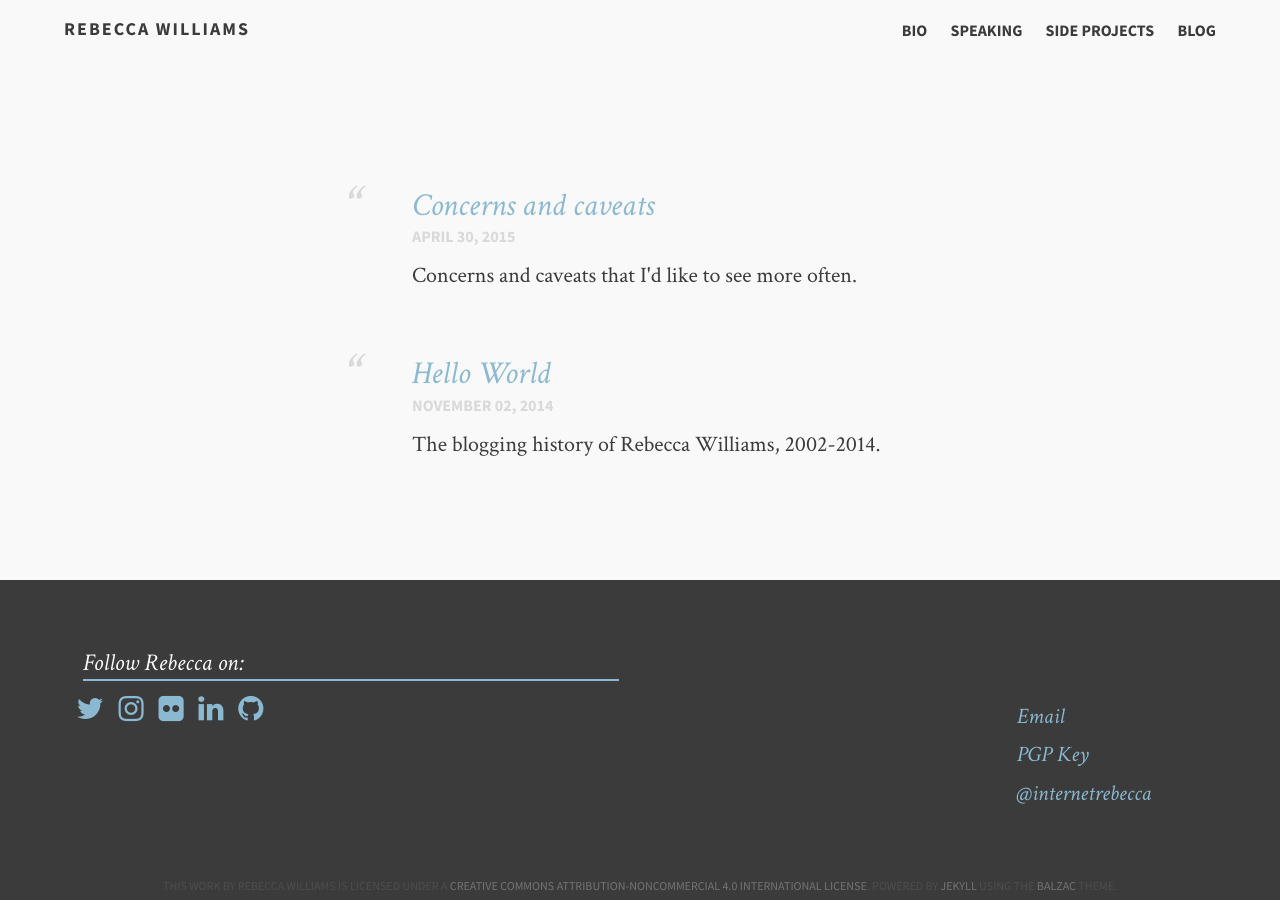
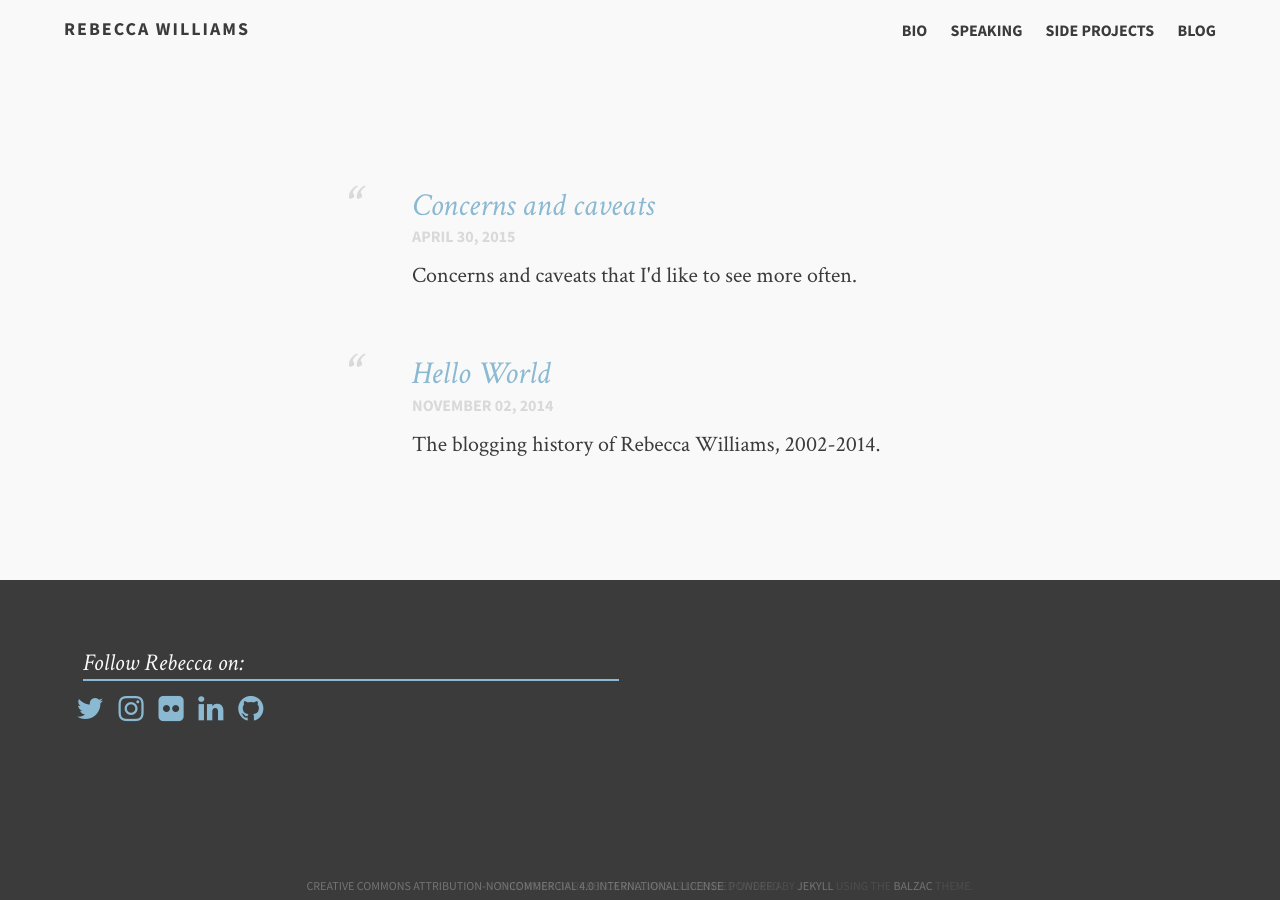
Before and after one commit to rebeccawilliams/rebeccawilliams.us, a Jekyll site: the page built from index.md, in a window 1280 px wide. Built offline with Jekyll 4.4.1, drawn with Linux system fonts in a browser that asks for light colours; nearby versions of some CDN libraries.

Commit message:
Update footer.html

```diff
--- a/_includes/footer.html
+++ b/_includes/footer.html
@@ -10,11 +10,7 @@
 		          <a href="http://github.com/rebeccawilliams"><i class="fa fa-github fa-lg"></i>
       <div class="social">
       <ul>
-            <li><a href="mailto:rebecca@rebeccawilliams.us"><span class="foot-link">Email</span></a></li>
-
-            <li><a href="https://keybase.io/rebeccawilliams/key.asc"><span class="foot-link">PGP Key</span></a></li>
-
-            <li><a href="http://twitter.com/internetrebecca" target="_blank"><span class="foot-link">@internetrebecca</span></a></li>
+            &nbsp;
         </ul>
     </div>
     </aside>
```
